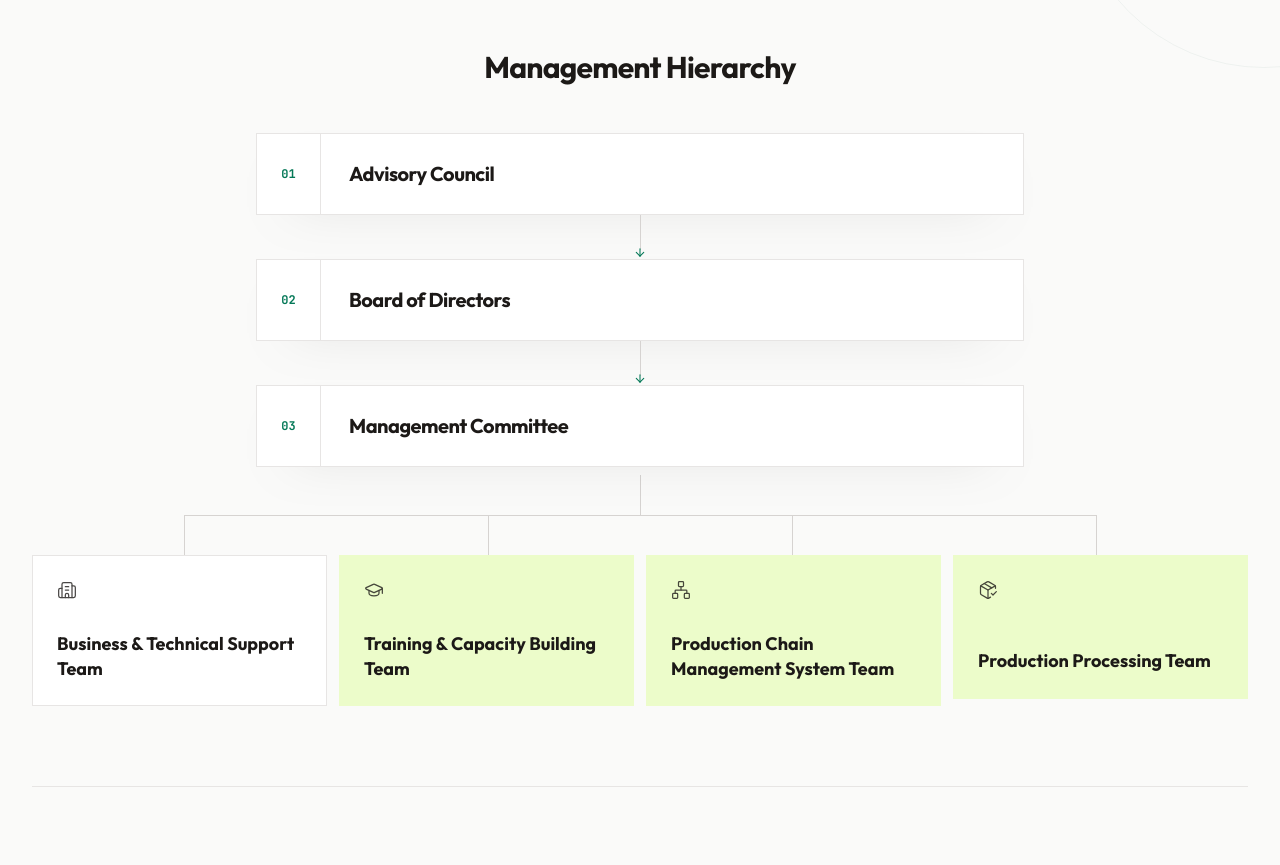
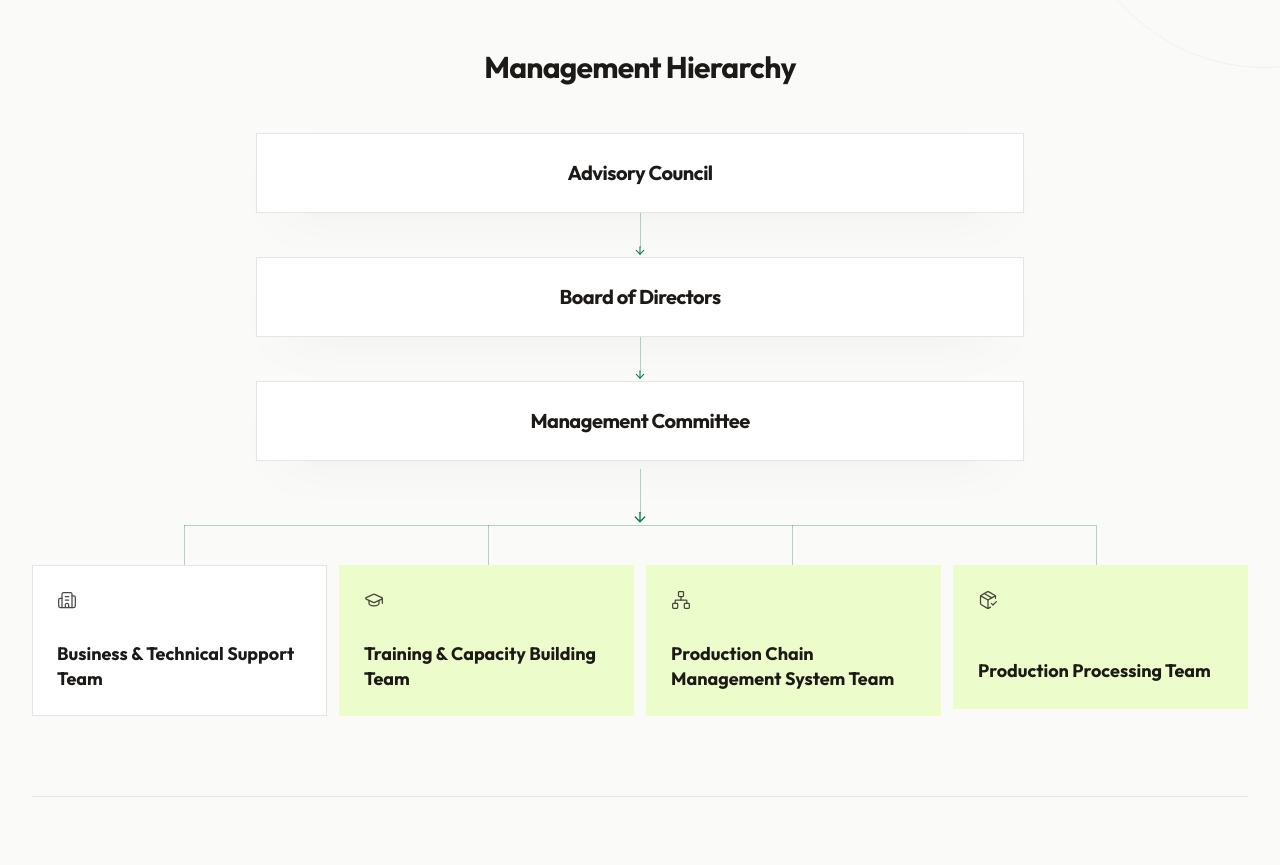
Before and after one commit to UKMAC-Community/ukmac_website, a Next.js app: page /about in a window 1280 px wide. Shown: the part 6120-6985 px from the top of the page. Built offline with nearby package versions, Linux system fonts and the light colour scheme.

Commit message:
fix structure

```diff
--- a/components/InteractiveMap.tsx
+++ b/components/InteractiveMap.tsx
@@ -78,7 +78,7 @@ export default function InteractiveMap({
       />
       <div
         aria-hidden="true"
-        className="absolute -right-44 top-48 hidden h-96 w-96 rounded-full border border-brand-green-900/5 sm:block"
+        className="absolute -right-44 top-48 hidden h-96 w-96 rounded-full border border-brand-green-900/5 lg:block"
       />
 
       <div className="relative z-10 mx-auto max-w-7xl px-4 sm:px-6 lg:px-8">
@@ -127,7 +127,10 @@ export default function InteractiveMap({
 
           {/* Hierarchy: always a single stacked column, at every screen size —
               each level is a full-width box with the number in its own left
-              column, connected to the next by a thin line + down arrow.
+              column, connected to the next by a thin line + down arrow. The
+              connector is skipped after the LAST item — the elbow bracket
+              below (into the teams section) takes over that job instead of
+              a second arrow stacking on top of it.
               Sizes scale down via sm:/lg: but the structure never switches
               to a horizontal row, so nothing can misalign or disconnect. */}
           <ol className="mx-auto mt-8 flex max-w-3xl flex-col items-stretch sm:mt-10 lg:mt-12">
@@ -135,23 +138,17 @@ export default function InteractiveMap({
               <motion.li
                 key={index}
                 variants={itemVariants}
-                className="flex w-full flex-col items-center"
+                className="flex w-full flex-col items-start"
               >
-                <div className="group grid w-full grid-cols-[3rem_minmax(0,1fr)] items-center border border-stone-200 bg-white shadow-[0_18px_50px_-38px_rgba(28,25,23,0.5)] transition-colors duration-300 hover:border-brand-green-700/40 sm:grid-cols-[4rem_minmax(0,1fr)]">
-                  <span
-                    aria-hidden="true"
-                    className="flex h-full min-h-16 items-center justify-center border-r border-stone-200 font-mono text-xs font-bold text-brand-green-700 sm:min-h-20"
-                  >
-                    {String(index + 1).padStart(2, "0")}
-                  </span>
-                  <span className="px-5 py-4 font-display text-sm font-bold tracking-tight text-stone-900 sm:px-7 sm:text-lg lg:text-xl">
+                <div className="group flex w-full min-h-16 items-center justify-center border border-stone-200 bg-white shadow-[0_18px_50px_-38px_rgba(28,25,23,0.5)] transition-colors duration-300 hover:border-brand-green-700/40 sm:min-h-20">
+                  <span className="px-5 py-4 text-center font-display text-sm font-bold tracking-tight text-stone-900 sm:px-7 sm:text-lg lg:text-xl">
                     {level.title}
                   </span>
                 </div>
 
                 {index < networkCopy.hierarchy.length - 1 && (
-                  <div aria-hidden="true" className="flex h-11 flex-col items-center justify-end text-brand-green-700">
-                    <span className="h-full w-px bg-stone-300" />
+                  <div aria-hidden="true" className="flex h-11 w-full flex-col items-center justify-end text-brand-green-700">
+                    <span className="h-full w-px bg-brand-green-700/30" />
                     <ArrowDown className="-mt-1 h-4 w-4" />
                   </div>
                 )}
@@ -159,40 +156,70 @@ export default function InteractiveMap({
             ))}
           </ol>
 
-          <motion.div variants={itemVariants} className="mt-10 sm:mt-2">
+          <motion.div variants={itemVariants} className="mx-auto mt-2 max-w-3xl lg:mx-0 lg:max-w-none">
             <h4 className="sr-only">{networkCopy.teamsTitle}</h4>
 
-            {/* Stem connecting the hierarchy to the team branch line (desktop only) */}
-            <div aria-hidden="true" className="mx-auto hidden h-10 w-px bg-stone-300 lg:block" />
+            {/* Mobile/tablet: elbow-bracket tree — a stub drops from the last
+                hierarchy box's center, turns left into a trunk line, which
+                then runs down with horizontal ticks feeding each team box.
+                No arrowhead on this segment; matches the reference bracket
+                shape (vertical stub -> corner -> long trunk with ticks). */}
+            <div className="relative lg:hidden">
+              {/* elbow: vertical stub from box-03's center, then a left turn to the trunk x */}
+              <div className="relative h-10 w-full">
+                <span className="absolute left-1/2 top-0 h-1/2 w-px -translate-x-1/2 bg-brand-green-700/30" />
+                <span className="absolute left-6 right-1/2 top-1/2 h-px bg-brand-green-700/30 sm:left-8" />
+              </div>
 
-            {/* Horizontal branch line connecting to each team column (desktop only) */}
+              {/* trunk: continues down from the elbow's corner, past all team boxes */}
+              <div
+                aria-hidden="true"
+                className="absolute left-6 top-5 bottom-6 w-px bg-brand-green-700/30 sm:left-8"
+              />
+
+              <ul className="flex flex-col gap-6 pl-12 sm:pl-16" role="list">
+                {networkCopy.teams.map((team, index) => {
+                  const Icon = teamIcons[index] ?? Network;
+                  return (
+                    <li key={index} className="relative">
+                      {/* Horizontal tick from the trunk line to this box */}
+                      <span
+                        aria-hidden="true"
+                        className="absolute -left-6 top-1/2 h-px w-6 -translate-y-1/2 bg-brand-green-700/30 sm:-left-8 sm:w-8"
+                      />
+                      <div
+                        className={`flex min-h-28 flex-col justify-between border p-4 sm:min-h-36 sm:p-5 ${getTeamTone(team.tone)}`}
+                      >
+                        <Icon aria-hidden="true" className="h-5 w-5 stroke-[1.5] opacity-80" />
+                        <span className="mt-6 font-display text-sm font-bold leading-snug sm:mt-8 sm:text-base">
+                          {team.title}
+                        </span>
+                      </div>
+                    </li>
+                  );
+                })}
+              </ul>
+            </div>
+
+            {/* Desktop: stem centered in its own full-width flex column,
+                feeding a horizontal branch line into a 4-column grid. */}
+            <div aria-hidden="true" className="hidden lg:flex lg:flex-col lg:items-center">
+              <span className="h-11 w-px bg-brand-green-700/30" />
+              <ArrowDown className="-mt-1 h-4 w-4 text-brand-green-700" />
+            </div>
             <div aria-hidden="true" className="relative hidden h-10 lg:block">
-              <div className="absolute inset-x-[12.5%] top-0 h-px bg-stone-300" />
+              <div className="absolute inset-x-[12.5%] top-0 h-px bg-brand-green-700/30" />
               <div className="grid h-full grid-cols-4">
                 {networkCopy.teams.map((_, index) => (
-                  <div key={index} className="mx-auto h-full w-px bg-stone-300" />
+                  <div key={index} className="mx-auto h-full w-px bg-brand-green-700/30" />
                 ))}
               </div>
             </div>
-
-            {/* Mobile/tablet: single vertical trunk line on the left with a
-                horizontal tick branching out to each stacked team box.
-                Desktop keeps the 4-column grid fed by the branch line above. */}
-            <ul className="relative mt-7 flex flex-col gap-6 pl-6 lg:mt-0 lg:grid lg:grid-cols-4 lg:gap-3 lg:pl-0" role="list">
-              <div
-                aria-hidden="true"
-                className="absolute bottom-6 left-0 top-0 w-px bg-stone-300 lg:hidden"
-              />
+            <ul className="hidden lg:grid lg:grid-cols-4 lg:gap-3" role="list">
               {networkCopy.teams.map((team, index) => {
                 const Icon = teamIcons[index] ?? Network;
-
                 return (
-                  <li key={index} className="relative">
-                    {/* Horizontal tick from the trunk line to this box (mobile/tablet only) */}
-                    <span
-                      aria-hidden="true"
-                      className="absolute -left-6 top-1/2 h-px w-6 -translate-y-1/2 bg-stone-300 lg:hidden"
-                    />
+                  <li key={index}>
                     <div
                       className={`flex min-h-28 flex-col justify-between border p-4 sm:min-h-36 sm:p-5 lg:p-6 ${getTeamTone(team.tone)}`}
                     >
```
